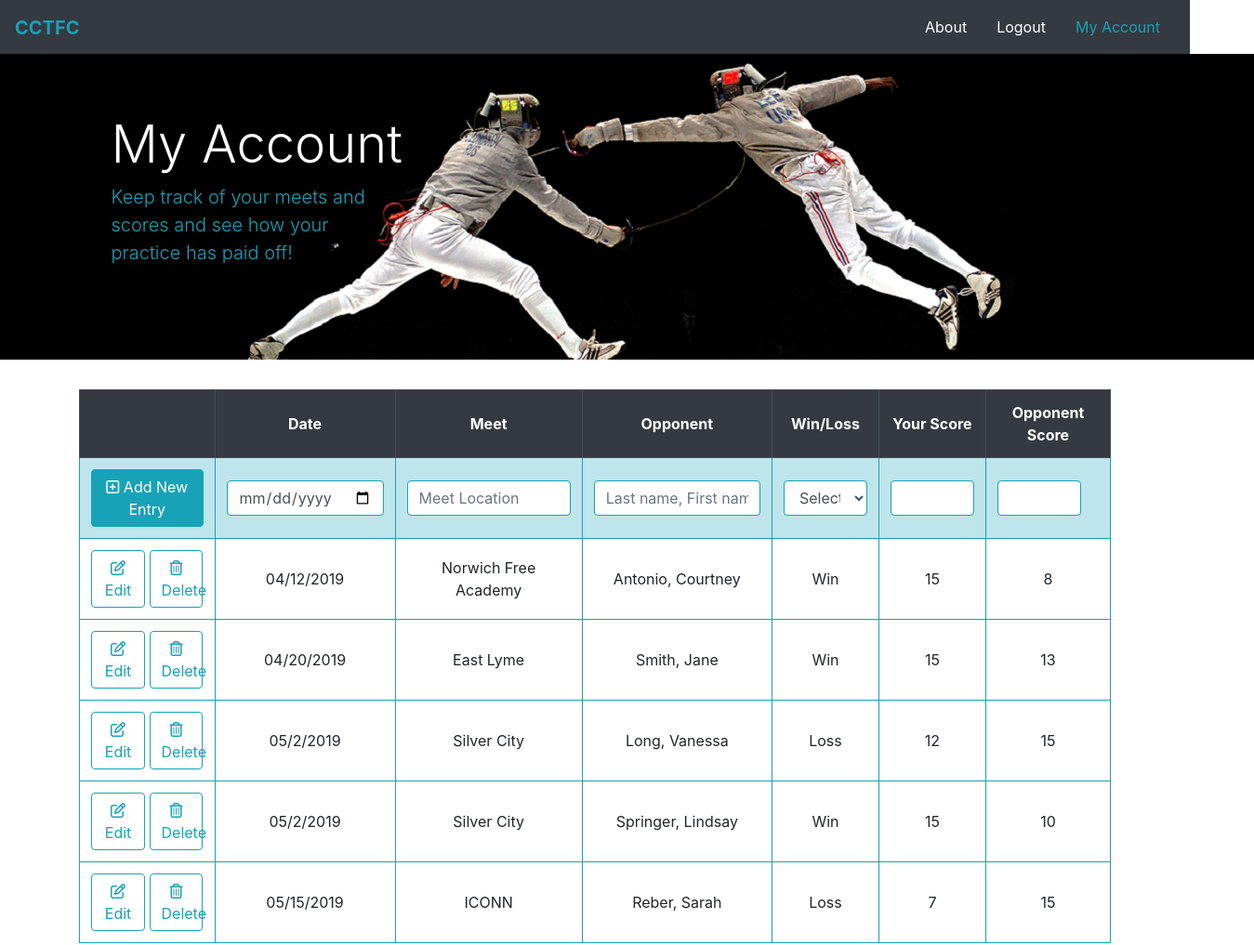
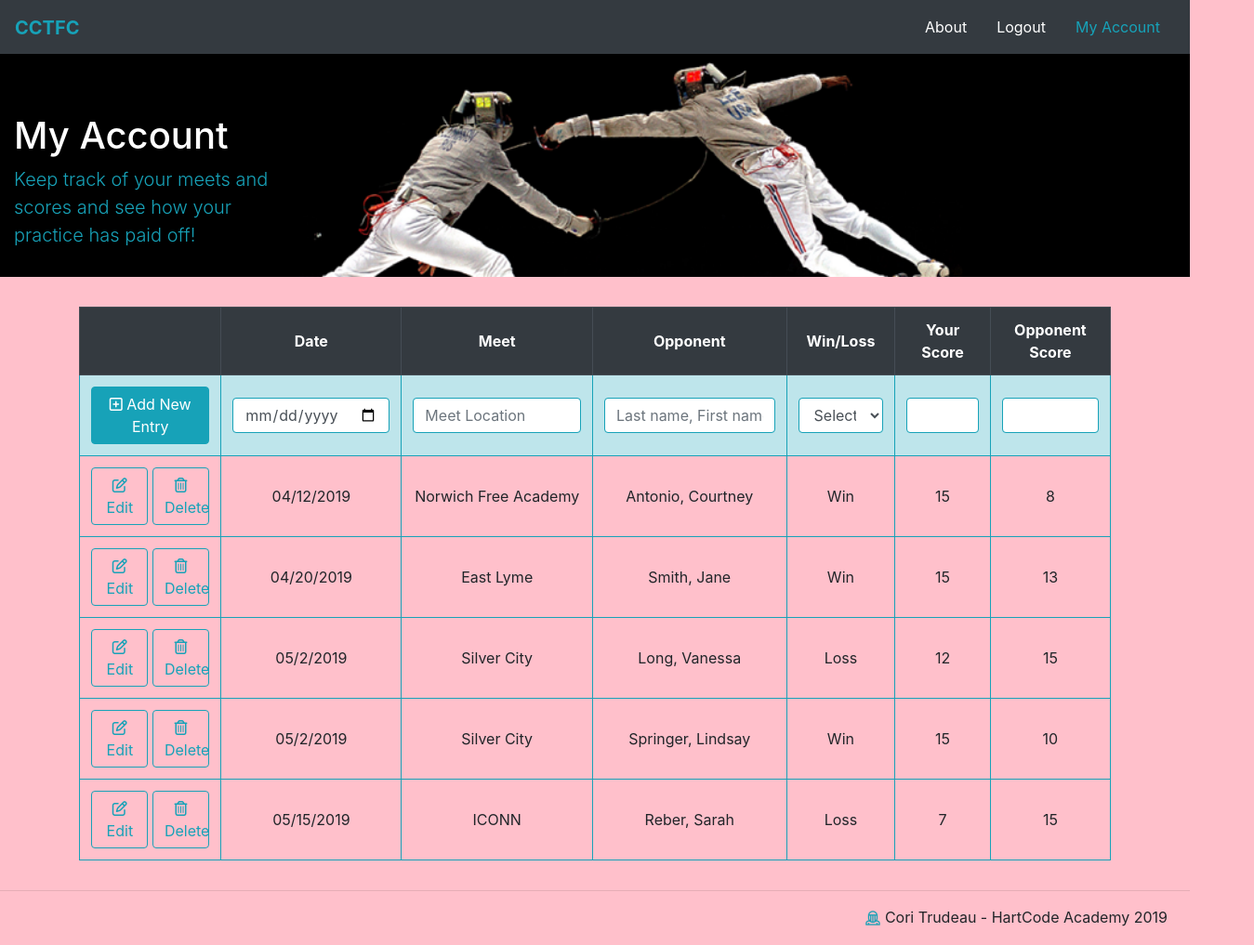
Before and after one commit to CAT-HCA/CCTFC_Project, a plain HTML site: page account.html in a window 1280 px wide. Shown: the top 1017 px of the page at 93% size, 1349 px wide, since content can reach past the window. Drawn offline with nearby package versions, Linux system fonts and the light colour scheme.

Commit message:
added media queries to account page

```diff
--- a/account.html
+++ b/account.html
@@ -52,9 +52,9 @@
   <!-- Header (removed logo header that was on other pages for better formatting, and assuming if they're members, they know the club)-->
 
   <div class="jumbotron jumbotron-fluid jtronimg">
-    <div class="container">
-      <h1 class="display-4 text-white">My Account</h1>
-      <p class="lead text-info w-25">Keep track of your meets and scores and see how your practice has paid off!</p>
+    <div class="container float-left jtrontxt">
+      <h1 class="text-white">My Account</h1>
+      <p class="lead text-info">Keep track of your meets and scores and see how your practice has paid off!</p>
     </div>
   </div>
 
@@ -63,7 +63,7 @@
   <!-- TABLE -->
 
   <main class="container">
-    <form action="#" method="get">
+    <form action="#" method="GET">
       <table class="table table-bordered table-hover text-center align-middle accform">
         <thead>
           <tr class="thead-dark">
@@ -82,7 +82,7 @@
               <div class="form-group-row">
                 <!--SUBMIT BUTTON would use javascript to add new row to table with user inputs-->
                 <button type="submit" class="btn btn-info">
-                  <i class="far fa-plus-square addbt"></i> Add New Entry
+                  <i class="far fa-plus-square addbt"></i> <span class="btntext">Add New Entry</span>
                 </button>
               </div>
             </td>
@@ -127,10 +127,14 @@
             <td>
               <!--EDIT BUTTONS would open up fields for edit-->
               <button type="submit" class="btn btn-outline-info mx-auto d-inline editbuts">
-                <i class="far fa-edit"></i>Edit</button>
+                <i class="far fa-edit"></i>
+                <span class="btntext">Edit</span>
+              </button>
               <!--DELETE BUTTONS would delete the row of data-->
               <button type="submit" class="btn btn-outline-info mx-auto d-inline editbuts">
-                <i class="far fa-trash-alt"></i>Delete</button>
+                <i class="far fa-trash-alt"></i>
+                <span class="btntext">Delete</span>
+              </button>
             </td>
             <td class="align-middle">04/12/2019</td>
             <td class="align-middle">Norwich Free Academy</td>
@@ -142,9 +146,14 @@
           <tr>
             <td class="align-middle">
               <button type="submit" class="btn btn-outline-info mx-auto d-inline editbuts">
-                <i class="far fa-edit"></i>Edit</button>
+                <i class="far fa-edit"></i>
+                <span class="btntext">Edit</span>
+              </button>
               <button type="submit" class="btn btn-outline-info mx-auto d-inline editbuts">
-                <i class="far fa-trash-alt"></i>Delete</button></td>
+                <i class="far fa-trash-alt"></i>
+                <span class="btntext">Delete</span>
+              </button>
+            </td>
             <td class="align-middle">04/20/2019</td>
             <td class="align-middle">East Lyme</td>
             <td class="align-middle">Smith, Jane</td>
@@ -155,9 +164,13 @@
           <tr>
             <td class="align-middle">
               <button type="submit" class="btn btn-outline-info mx-auto d-inline editbuts">
-                <i class="far fa-edit"></i>Edit</button>
+                <i class="far fa-edit"></i>
+                <span class="btntext">Edit</span>
+              </button>
               <button type="submit" class="btn btn-outline-info mx-auto d-inline editbuts">
-                <i class="far fa-trash-alt"></i>Delete</button>
+                <i class="far fa-trash-alt"></i>
+                <span class="btntext">Delete</span>
+              </button>
             </td>
             <td class="align-middle">05/2/2019</td>
             <td class="align-middle">Silver City</td>
@@ -169,9 +182,13 @@
           <tr>
             <td class="align-middle">
               <button type="submit" class="btn btn-outline-info mx-auto d-inline editbuts">
-                <i class="far fa-edit"></i>Edit</button>
+                <i class="far fa-edit"></i>
+                <span class="btntext">Edit</span>
+              </button>
               <button type="submit" class="btn btn-outline-info mx-auto d-inline editbuts">
-                <i class="far fa-trash-alt"></i>Delete</button>
+                <i class="far fa-trash-alt"></i>
+                <span class="btntext">Delete</span>
+              </button>
             </td>
             <td class="align-middle">05/2/2019</td>
             <td class="align-middle">Silver City</td>
@@ -183,9 +200,13 @@
           <tr>
             <td class="align-middle">
               <button type="submit" class="btn btn-outline-info mx-auto d-inline editbuts">
-                <i class="far fa-edit"></i>Edit</button>
+                <i class="far fa-edit"></i>
+                <span class="btntext">Edit</span>
+              </button>
               <button type="submit" class="btn btn-outline-info mx-auto d-inline editbuts">
-                <i class="far fa-trash-alt"></i>Delete</button>
+                <i class="far fa-trash-alt"></i>
+                <span class="btntext">Delete</span>
+              </button>
             </td>
             <td class="align-middle">05/15/2019</td>
             <td class="align-middle">ICONN</td>
--- a/css/account.css
+++ b/css/account.css
@@ -10,15 +10,13 @@ table.table-bordered td {
 }
 
 /*sets last 3 columns to equal width*/
-.colwid {
-  width: 90px;
-}
 
 /*adjusted size of jumbotron for img dimensions*/
 .jtronimg {
   background-image: url("../img/fencing_lights.png");
+  background-color: black;
   background-repeat: no-repeat;
-  width: 1349px;
+  background-size: cover;
   height: 329px;
 }
 /*styling of buttons*/
@@ -38,3 +36,101 @@ table.table-bordered td {
 td {
   text-align: center;
 }
+
+/* Account Page (user interaction) media queries */
+
+/* Extra small devices (phones, 600px and down) */
+@media screen and (max-width: 600px) {
+  body {
+    background-color: blue;
+  }
+  .btntext {
+    display: none;
+  }
+  .jtrontxt {
+    width: 100%;
+  }
+  .jtrontxt h1 {
+    font-size: 20px;
+  }
+  .jtrontxt p {
+    font-size: 15px;
+  }
+  .jtronimg {
+    background-image: none;
+    height: 120px;
+  }
+}
+
+/* Small devices (portrait tablets and large phones, 600px and up) */
+@media only screen and (min-width: 600px) {
+  body {
+    background-color: red;
+  }
+  .btntext {
+    display: none;
+  }
+  .jtronimg {
+    background-image: url("../img/fencing_lights_768.png");
+    background-color: black;
+    background-repeat: no-repeat;
+    background-size: cover;
+    height: 187px;
+  }
+  .jtrontxt {
+    width: 25%;
+  }
+  .jtrontxt h1 {
+    font-size: 20px;
+  }
+  .jtrontxt p {
+    font-size: 13px;
+  }
+}
+
+/* Medium devices (landscape tablets, 768px and up) */
+@media only screen and (min-width: 768px) {
+  body {
+    background-color: green;
+  }
+  .jtronimg {
+    background-image: url("../img/fencing_lights_992.png");
+    background-color: black;
+    background-repeat: no-repeat;
+    background-size: cover;
+    height: 240px;
+  }
+  .jtrontxt h1 {
+    font-size: 20px;
+  }
+  .jtrontxt p {
+    font-size: 15px;
+  }
+}
+
+/* Large devices (laptops/desktops, 992px and up) */
+@media only screen and (min-width: 992px) {
+  .jtrontxt h1 {
+    font-size: 30px;
+  }
+
+  body {
+    background-color: yellow;
+  }
+}
+
+/* Extra large devices (large laptops and desktops, 1200px and up) */
+@media only screen and (min-width: 1200px) {
+  body {
+    background-color: pink;
+  }
+  .jtrontxt h1 {
+    font-size: 40px;
+  }
+  .jtrontxt p {
+    font-size: 20px;
+  }
+  .btntext {
+    display: initial;
+  }
+}
```
Also changed, not shown: img/clubowner.JPG (deleted), img/fencing_lights_768.png (added), img/fencing_lights_992.png (added), img/ourclub.jpg (deleted).
